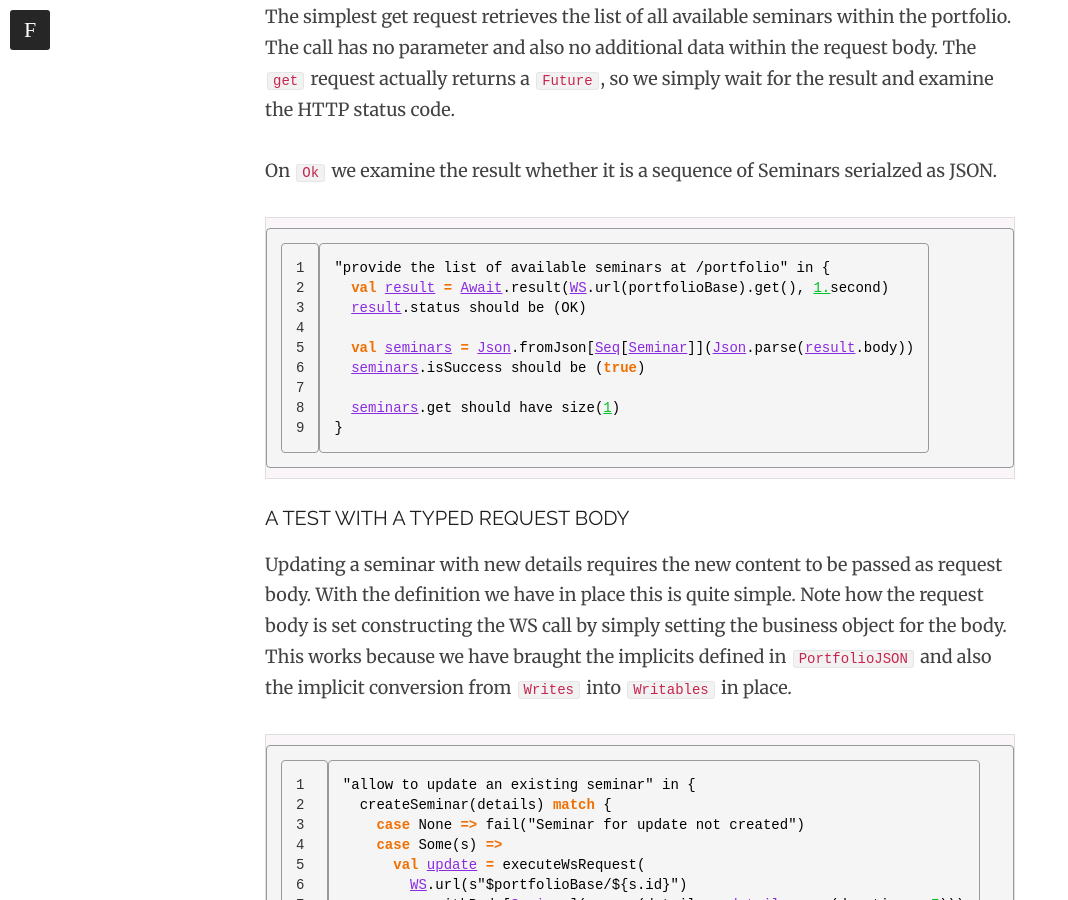
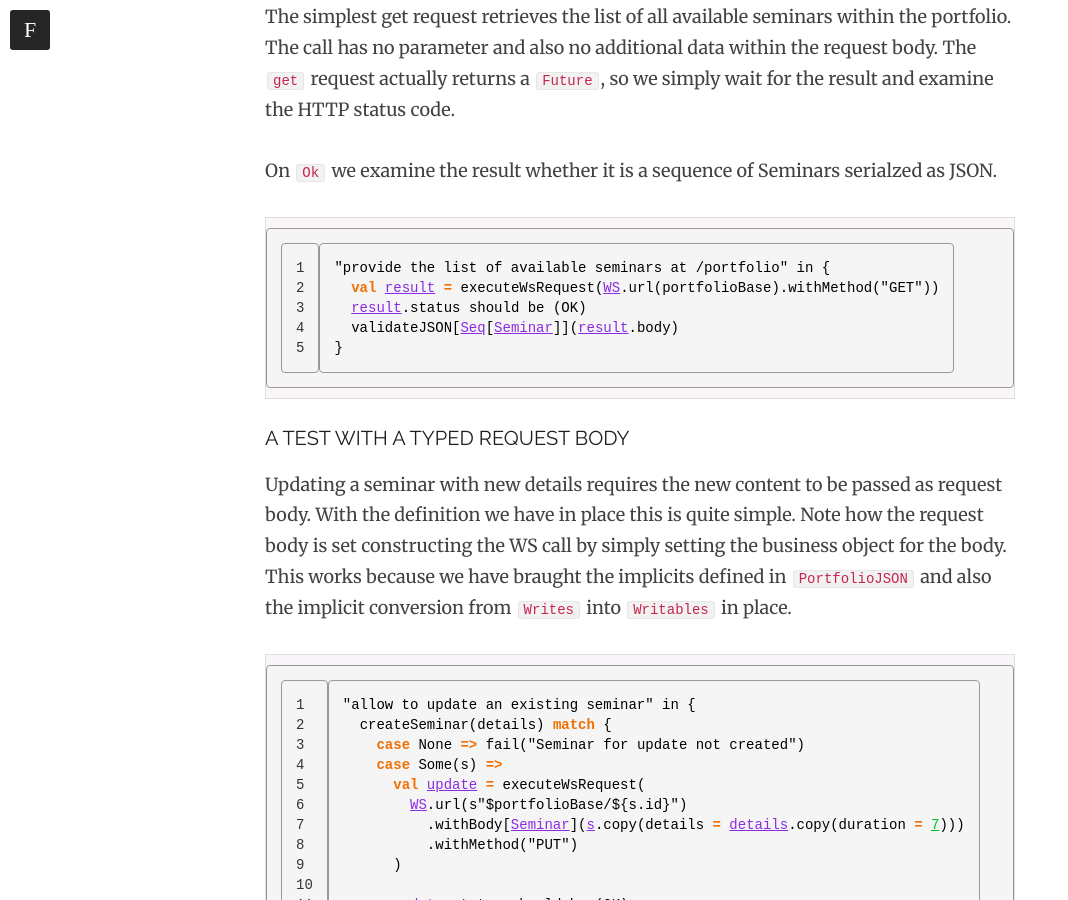
Before and after one commit to woq-blended/woq.github.io, a Jekyll site: the page built from _posts/2015-01-18-castillo-02-business-object.markdown, in a window 1280 px wide and 900 px high, scrolled down 12717 px. Shown: the whole window, without its empty margins (0-1068 px from the left). Built offline with Jekyll 4.4.1, drawn with Linux system fonts in a browser that asks for light colours; nearby versions of some CDN libraries; comment, search, counter and statistics services are not loaded.

```diff
--- a/_posts/2015-01-18-castillo-02-business-object.markdown
+++ b/_posts/2015-01-18-castillo-02-business-object.markdown
@@ -448,13 +448,9 @@
 
 {%highlight scala linenos%}
 "provide the list of available seminars at /portfolio" in {
-  val result = Await.result(WS.url(portfolioBase).get(), 1.second)
+  val result = executeWsRequest(WS.url(portfolioBase).withMethod("GET"))
   result.status should be (OK)
-
-  val seminars = Json.fromJson[Seq[Seminar]](Json.parse(result.body))
-  seminars.isSuccess should be (true)
-
-  seminars.get should have size(1)
+  validateJSON[Seq[Seminar]](result.body)
 }
 {%endhighlight%}
 
```
